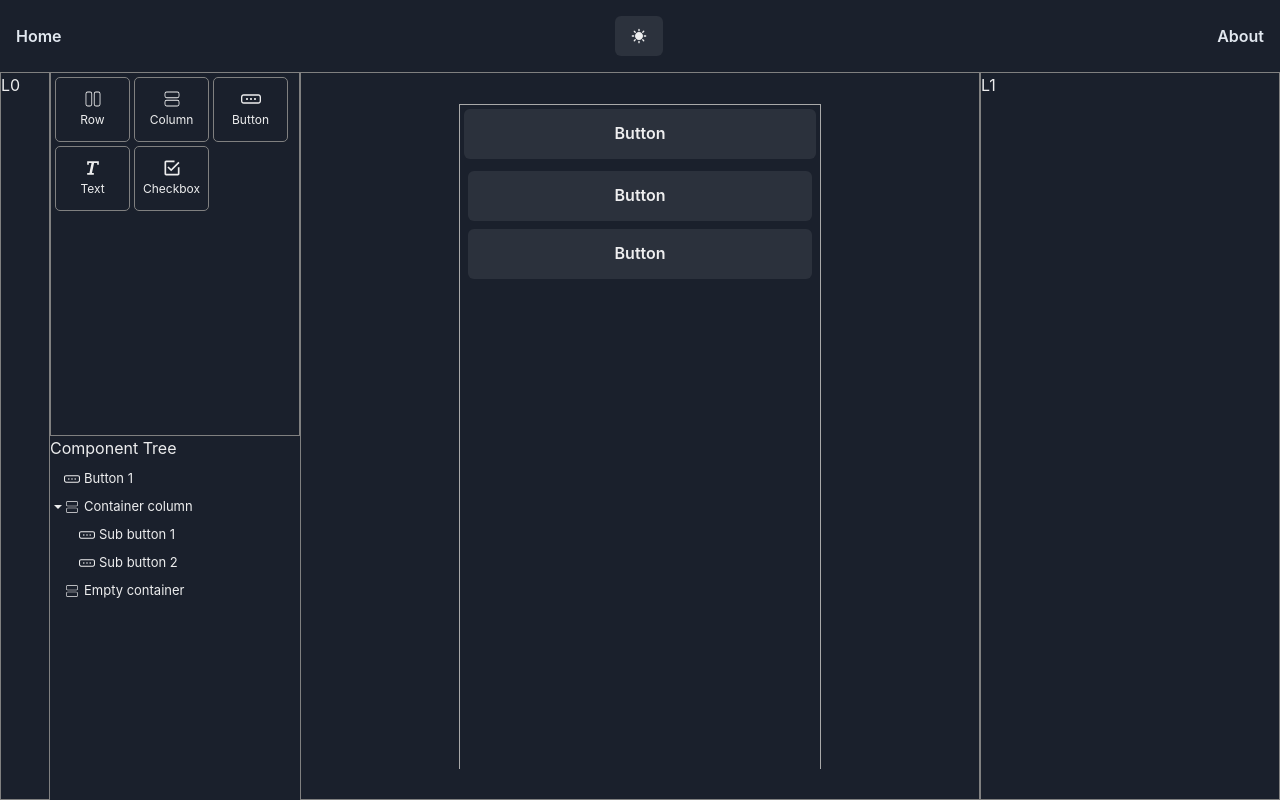
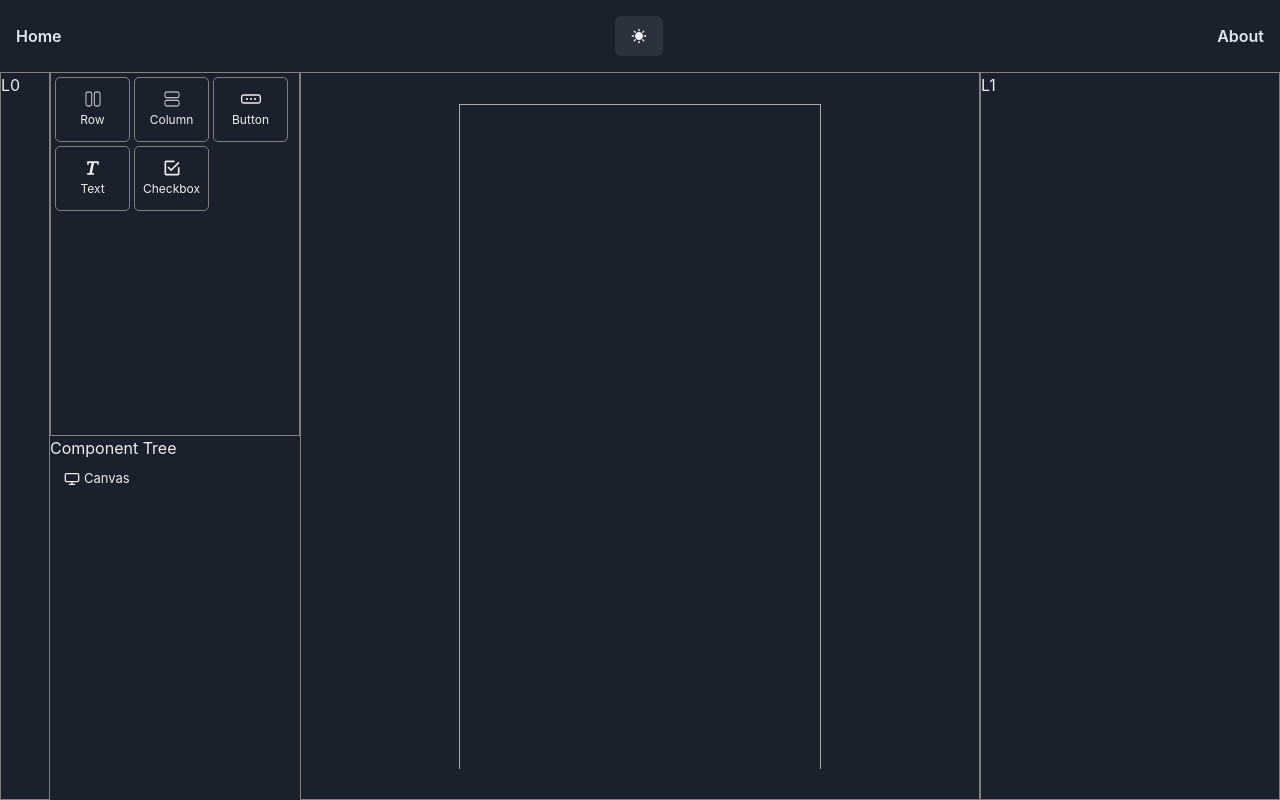
Before and after one commit to franciscocgue/craftify2, a React (Vite) app in the folder frontend/: page / in a window 1280 px wide. Built offline with nearby package versions, Linux system fonts and the light colour scheme.

Commit message:
delete button in componentTree

```diff
--- a/frontend/src/components/SidebarComponents/ComponentTree1.less
+++ b/frontend/src/components/SidebarComponents/ComponentTree1.less
@@ -9,6 +9,8 @@
 
     &-title {
         font-size: small;
+        // avoid line break
+        white-space: nowrap;
     }
 
     &.dragging {
@@ -33,6 +35,35 @@
     &-node-content-wrapper-normal {
         position: relative;
         left: 14px;
+    }
+
+    // & .my-delete-icon {
+    //     color: green;
+    // }
+
+    // show delete icon on title hovered
+    .my-delete-icon {
+        display: none;
+        cursor: pointer;
+        margin-left: 4px;
+    }
+    .my-delete-icon:hover {
+        color: red;
+    }
+    &-title:hover .my-delete-icon {
+        display: block;
+    }
+    // show add icon on title hovered
+    .my-add-icon {
+        display: none;
+        cursor: pointer;
+        margin-left: 10px;
+    }
+    .my-add-icon:hover {
+        color: green;
+    }
+    &-title:hover .my-add-icon {
+        display: block;
     }
 
     &-switcher {
--- a/frontend/src/components/SidebarComponents/ComponentTree1.tsx
+++ b/frontend/src/components/SidebarComponents/ComponentTree1.tsx
@@ -12,9 +12,11 @@ import { IoMdArrowDropdown, IoMdArrowDropright } from "react-icons/io";
 
 import './ComponentTree1.less';
 import { compTypes } from '../../config/components';
-import { Icon, useStatStyles } from '@chakra-ui/react';
+import { Box, Flex, Icon, Tooltip, useStatStyles } from '@chakra-ui/react';
 import { FaRegSquare } from 'react-icons/fa';
 import { debounce } from 'lodash';
+import { RiDeleteBin2Line } from "react-icons/ri";
+import { treeAsHtml } from '../../helpers/tree-builder1';
 
 
 const STYLE = `
@@ -228,9 +230,9 @@ const Demo = () => {
 
   console.log('Tree rc-tree')
 
-  setTimeout(() => {
-    treeRef.current.scrollTo({ key: '0-9-2' });
-  }, 100);
+  // setTimeout(() => {
+  //   treeRef.current.scrollTo({ key: '0-9-2' });
+  // }, 100);
 
   return (
     <Provider motion={true}>
@@ -247,14 +249,14 @@ const Demo = () => {
 
           >
             <div style={{ width: width }}>
-              <Tree
+              {treeData.length ? <Tree
                 ref={treeRef}
                 // defaultExpandAll={false}
                 defaultExpandAll
                 style={{ userSelect: 'none' }}
                 defaultExpandedKeys={defaultExpandedKeys}
                 motion={motion}
-                height={height - 25}
+                height={height - 50}
                 // height={250}
                 itemHeight={28}
                 onMouseEnter={(info) => {
@@ -267,13 +269,17 @@ const Demo = () => {
                 }}
                 // style={{ border: '1px solid #000' }}
                 // treeData={getTreeData()}
-                treeData={treeData[0].children} // canvas excluded
+                // treeData={treeData[0].children} // canvas excluded
                 // treeData={getTreeData1()}
                 // testing props
                 draggable
                 // icon={compTypes[node.data.type as keyof typeof compTypes]?.icon}
                 // icon={() => compTypes['button']?.icon}
-                icon={(node) => getIcon(node.data.type)}
+                // icon={(node) => getIcon(node.data.type)}
+                // icon={(node) => {
+                //   console.log('node', node)
+                //   return getIcon('button')
+                // }}
                 showLine
                 selectedKeys={[localHoveredId ? '' : hoveredId]}
                 // onDragStart={(e, node) => {
@@ -287,7 +293,17 @@ const Demo = () => {
                 //   return <div>DRAGGING</div>
                 // }}
                 expandAction={false}
-              />
+              >
+                {/* <TreeNode title="Parent">
+                  <TreeNode key={'460e5784-db2c-485b-9db1-216a4d706ed2'} title={<Tooltip label='Hover me'>
+                    <Flex alignItems={'center'}>
+                      <span>Tag Here</span>
+                      <RiDeleteBin2Line size={15} onClick={() => {console.log('clickedddddddd')}}/>
+                    </Flex>
+                  </Tooltip>} />
+                </TreeNode> */}
+                {treeAsHtml(treeData[0])}
+              </Tree> : 'loading tree'}
             </div>
             {/* <div style={{ flex: '1 1 50%' }}>
               <h3>Without Virtual</h3>
--- a/frontend/src/helpers/tree-builder1.ts
+++ /dev/null
@@ -1,43 +0,0 @@
-import { ComponentCollection, ComponentLeaf1 } from "../vite-env";
-
-// convert components into
-// nested format required
-// by the tree
-
-const componentsAsTree1 = (data: ComponentCollection, id: string, parent: ComponentLeaf1[]) => {
-    if (data[id].children.length) {
-        // has children
-        parent.push({
-            key: id,
-            title: data[id].name,
-            type: data[id].type,
-            children: [],
-            readOnly: false,
-        })
-        // const children = parent.children;
-        data[id].children.forEach((child: string) => componentsAsTree1(data, child, parent[(parent.length - 1) as keyof typeof parent]?.children))
-    } else {
-        // no children
-        // @TODO: in component config create master data fpor container-like comp types
-        if (['container-row', 'canvas', 'container-column'].includes(data[id].type)) {
-            // container
-            parent.push({
-                key: id,
-                title: data[id].name,
-                type: data[id].type,
-                children: [],
-                readOnly: false,
-            })
-        } else {
-            // component
-            parent.push({
-                key: id,
-                title: data[id].name,
-                type: data[id].type,
-                readOnly: false,
-            })
-        }
-    }
-}
-
-export { componentsAsTree1 }
--- /dev/null
+++ b/frontend/src/helpers/tree-builder1.tsx
@@ -0,0 +1,88 @@
+import { TreeNode } from "rc-tree";
+import { ComponentCollection, ComponentLeaf1 } from "../vite-env";
+import { compTypes } from "../config/components";
+import { CgScreen } from "react-icons/cg";
+import { FiPlusCircle } from "react-icons/fi";
+import { RiDeleteBin2Line } from "react-icons/ri";
+import { useCallback } from "react";
+import useDesignerStore from "../stores/designer";
+import { useToast } from "@chakra-ui/react";
+
+// convert components into
+// nested format required
+// by the tree
+
+const componentsAsTree1 = (data: ComponentCollection, id: string, parent: ComponentLeaf1[]) => {
+    if (data[id].children.length) {
+        // has children
+        parent.push({
+            key: id,
+            title: data[id].name,
+            type: data[id].type,
+            children: [],
+            readOnly: false,
+        })
+        // const children = parent.children;
+        data[id].children.forEach((child: string) => componentsAsTree1(data, child, parent[(parent.length - 1) as keyof typeof parent]?.children))
+    } else {
+        parent.push({
+            key: id,
+            title: data[id].name,
+            type: data[id].type,
+            children: [],
+            readOnly: false,
+        })
+    }
+}
+
+const getIcon = (compTypeName: string) => {
+    const IconComponent = compTypes[compTypeName].icon;
+    return IconComponent ? <IconComponent /> : null;
+};
+
+const NodeTitle = ({ ...props }) => {
+
+    const { removeComponent } = useDesignerStore(
+        useCallback(
+            (state) => ({
+                removeComponent: state.removeComponent,
+            }),
+            []
+        )
+    );
+
+    const toast = useToast()
+
+    return <span
+        style={{ display: 'flex', alignItems: 'center' }}
+        className="rc-tree-title"
+        title={compTypes[props.node.type]?.name || 'Canvas'}
+    >
+        {props.node.title}
+        {props.node.type !== 'canvas' && <><FiPlusCircle className="my-add-icon" title="New" size={17} />
+            <RiDeleteBin2Line className="my-delete-icon" title="Delete" size={17} onClick={() => {
+                removeComponent(props.node.key);
+                toast({
+                    title: 'Deleted',
+                    status: 'success',
+                    duration: 1500,
+                    // isClosable: true,
+                })
+            }} /></>}
+    </span>
+}
+
+const treeAsHtml = (node) => {
+    if (!node.children) return null;
+
+    return (
+        <TreeNode key={node.key} title={<NodeTitle node={node} />} icon={() => {
+            if (node.type === 'canvas') return <CgScreen />;
+            return getIcon(node.type)
+        }}>
+            {node?.children.map(c => treeAsHtml(c))}
+        </TreeNode>
+    )
+}
+
+export { componentsAsTree1, treeAsHtml }
--- a/frontend/src/stores/designer.ts
+++ b/frontend/src/stores/designer.ts
@@ -3,6 +3,14 @@ import { subscribeWithSelector } from 'zustand/middleware';
 import { compTypes } from '../config/components';
 
 const components = {
+  'canvas': {
+    type: 'canvas',
+    parent: null,
+    children: [],
+    name: 'Canvas'
+  },
+}
+const componentsTest = {
   'canvas': {
     type: 'canvas',
     parent: null,
```
